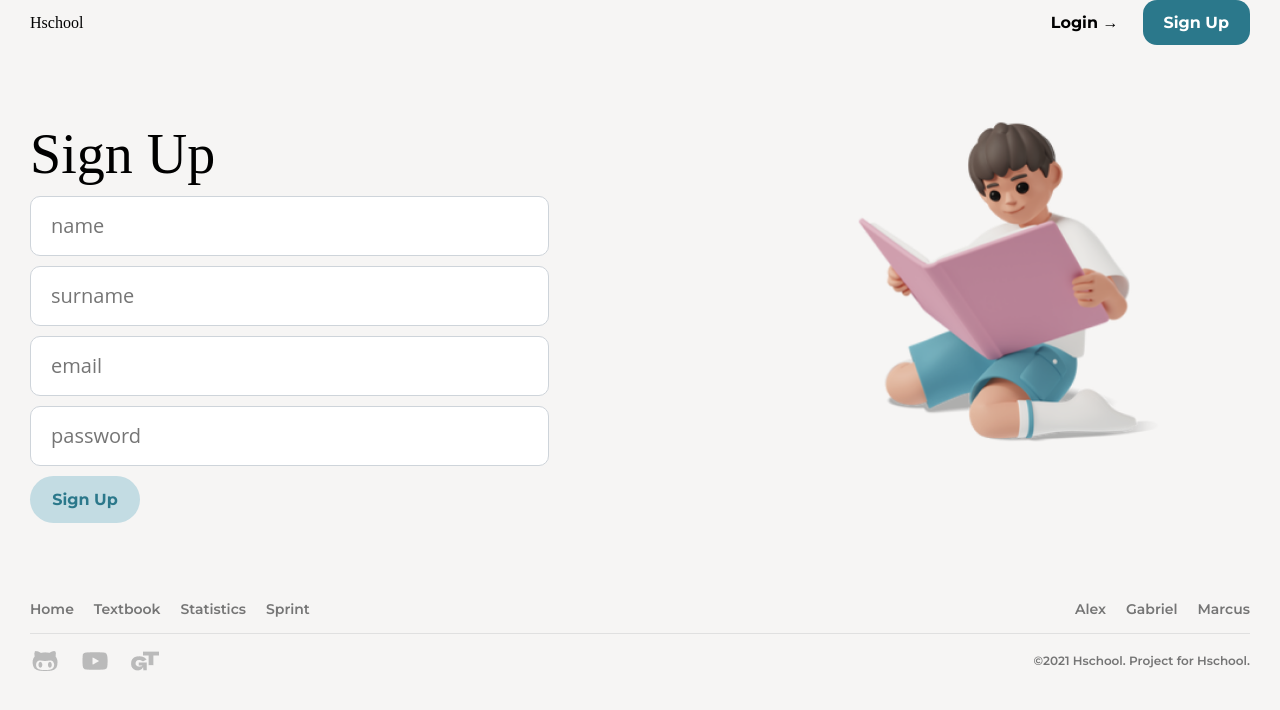
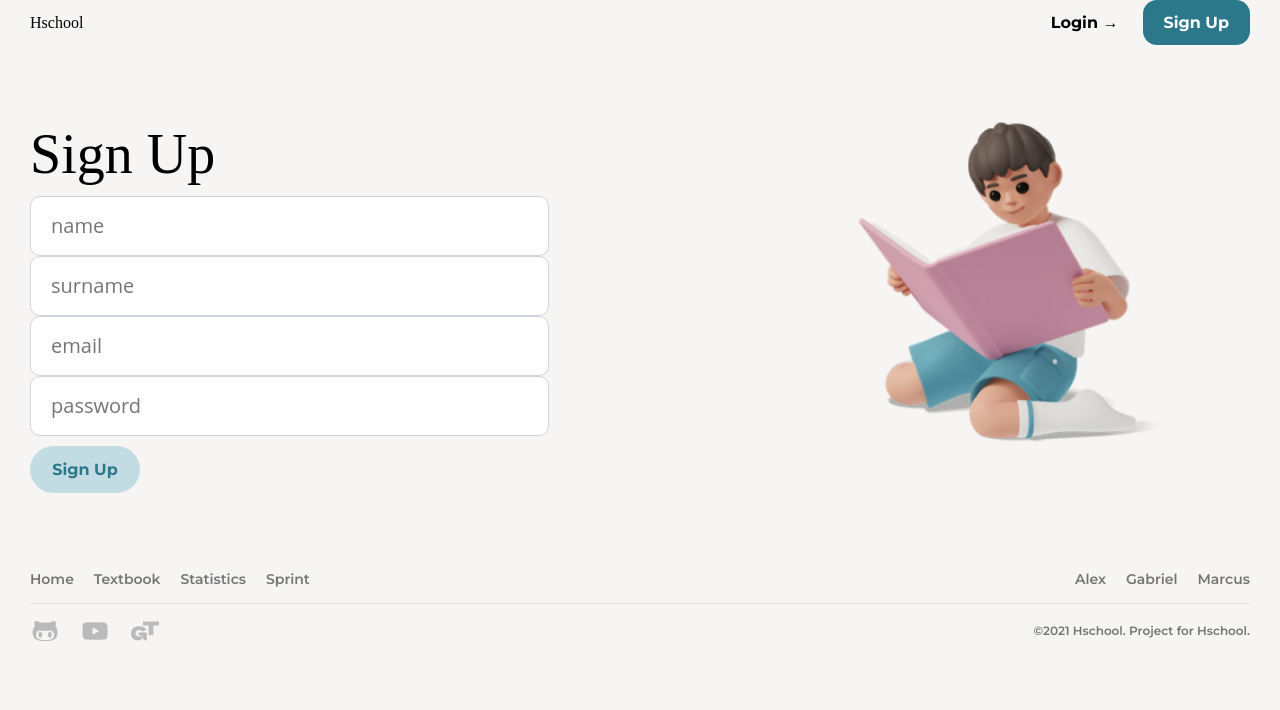
Before and after one commit to StanislavM31/educationalPlatform, a React (Create React App) app in the folder client/: page /reg in a window 1280 px wide. Shown: the top 710 px of the page. Built offline with nearby package versions, Linux system fonts and the light colour scheme; a web font is replaced by a local one.

Commit message:
:feat: registration-hooks_props

```diff
--- a/client/package.json
+++ b/client/package.json
@@ -3,12 +3,15 @@
   "version": "0.1.0",
   "private": true,
   "dependencies": {
+    "@emotion/react": "^11.11.1",
+    "@emotion/styled": "^11.11.0",
+    "@mui/material": "^5.14.5",
     "@testing-library/jest-dom": "^5.17.0",
     "@testing-library/react": "^13.4.0",
     "@testing-library/user-event": "^13.5.0",
     "react": "^18.2.0",
     "react-dom": "^18.2.0",
-    "react-router-dom": "^6.14.2",
+    "react-router-dom": "^6.15.0",
     "react-scripts": "5.0.1",
     "web-vitals": "^2.1.4"
   },
--- /dev/null
+++ b/client/src/components/Input/Input.js
@@ -0,0 +1,13 @@
+
+
+export default function Input(obj){
+
+    const result = obj.arr.map((el)=>
+        <div>
+            <input type="text" placeholder={el}/>
+        </div>
+    )
+    return (
+        <div>{result}</div>
+    )
+}
--- a/client/src/pages/RegPage/RegPage.js
+++ b/client/src/pages/RegPage/RegPage.js
@@ -1,13 +1,10 @@
 import Header from "../../components/Header/Header";
 import Footer from "../../components/Footer/Footer";
 import style from "./style.module.css";
+import Input from "../../components/Input/Input"
 function RegPage() {
-  const arrayRegPage = ["name", "surname", "email", "password"];
-  const result = arrayRegPage.map((el) => (
-    <div>
-      <input type="text" placeholder={el} />
-    </div>
-  ));
+
+  const arr = ["name", "surname", "email", "password"];
   return (
     <div>
       <Header />
@@ -15,7 +12,7 @@ function RegPage() {
       <div className={style.wrapper}>
         <div className={style.signUpinfo}>
           <h1>Sign Up</h1>
-          {result}
+          <Input arr = {arr}/>
           <div className={style.signUpBtn}>Sign Up</div>
         </div>
 
```
Also changed, not shown: 1 other file (tests, documents, lock files or other folders).
